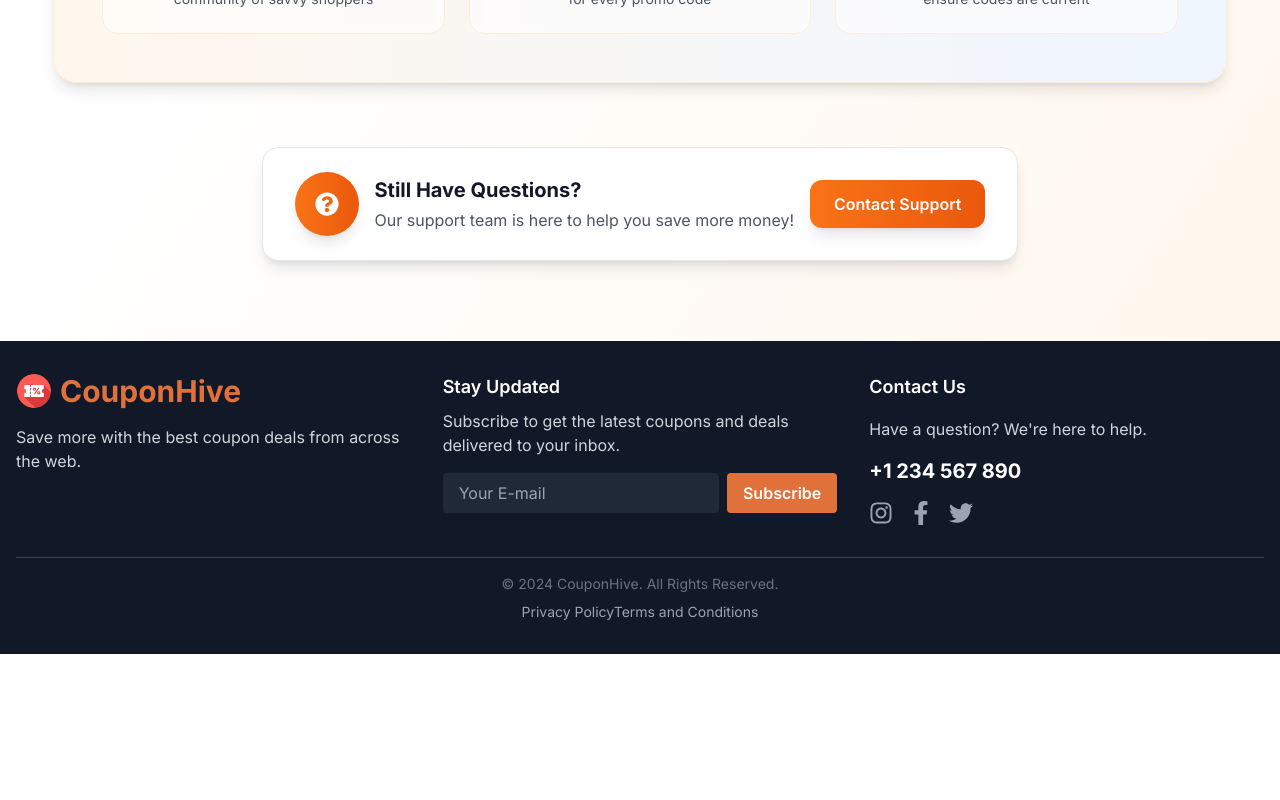
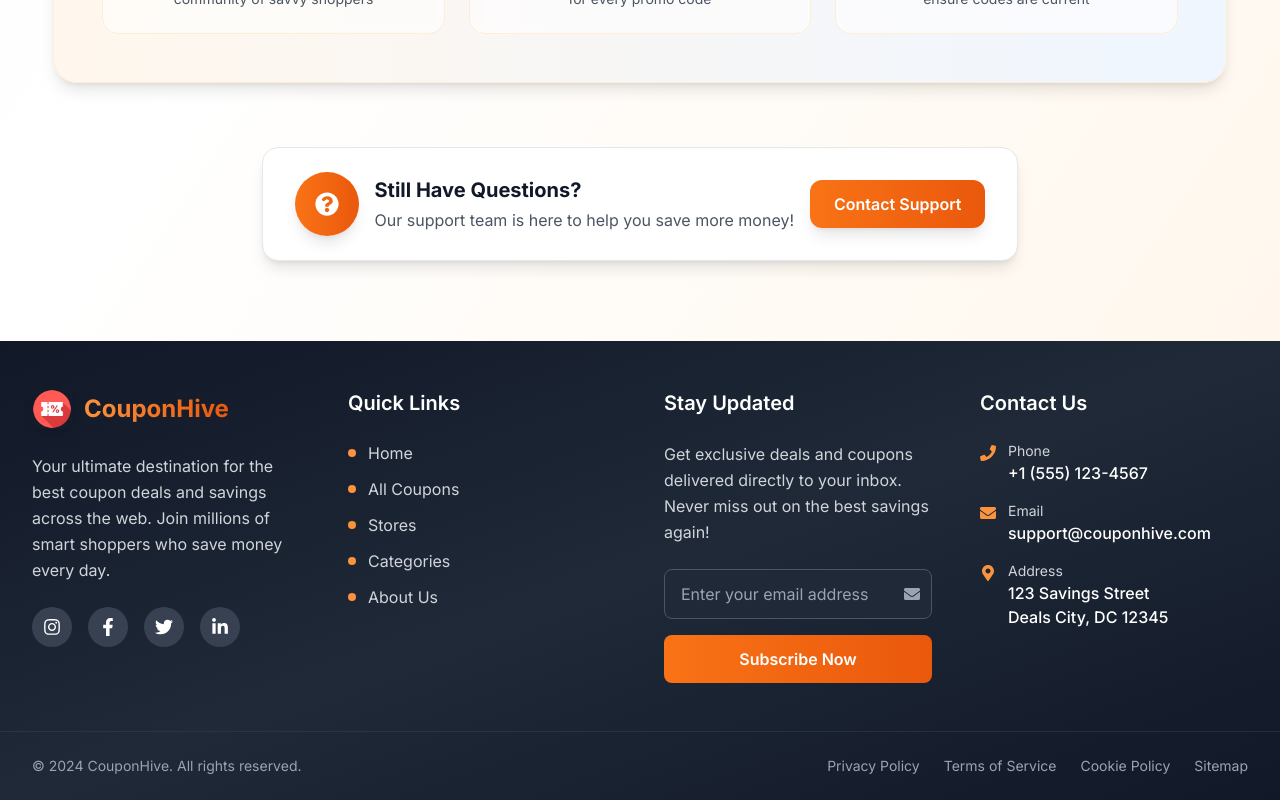
Before and after one commit to IftekarRahmanRuhit/CouponHive, a React (Vite) app: page / in a window 1280 px wide. Shown: the part 6759-7559 px from the top of the page. Before the commit the page ends 7413 px from the top, so only its background shows below. Built offline with nearby package versions, Linux system fonts and the light colour scheme; no server answers.

Commit message:
updated footer

```diff
--- a/src/Components/Footer.jsx
+++ b/src/Components/Footer.jsx
@@ -1,91 +1,240 @@
-import { FaInstagram, FaFacebookF, FaTwitter } from "react-icons/fa";
-import React from "react";
+import { FaInstagram, FaFacebookF, FaTwitter, FaLinkedinIn, FaYoutube, FaEnvelope, FaPhone, FaMapMarkerAlt } from "react-icons/fa";
+import React, { useState } from "react";
+
 const logo = "/logo.png";
 
 const Footer = () => {
+  const [email, setEmail] = useState("");
+  const [isSubscribed, setIsSubscribed] = useState(false);
+  const [isLoading, setIsLoading] = useState(false);
+
+  const handleSubscribe = async (e) => {
+    e.preventDefault();
+    if (!email) return;
+
+    setIsLoading(true);
+    // Simulate API call
+    setTimeout(() => {
+      setIsSubscribed(true);
+      setIsLoading(false);
+      setEmail("");
+    }, 1000);
+  };
+
+  const currentYear = new Date().getFullYear();
+
   return (
-    <div className="max-w-screen-2xl mx-auto">
-      <footer className="bg-gray-900 text-white py-8 px-4">
-        <div className="max-w-7xl mx-auto grid grid-cols-1 md:grid-cols-3 gap-8">
-          <div>
-            <div className="flex space-x-2">
-              <img className="w-9 h-w-9 rounded-full" src={logo} alt="" />
-              <h2 className="text-3xl font-bold text-[#E1713B]">CouponHive</h2>
+    <footer className="bg-gradient-to-br from-gray-900 via-gray-800 to-gray-900 text-white">
+      {/* Main Footer Content */}
+      <div className="max-w-7xl mx-auto px-4 sm:px-6 lg:px-8 py-12">
+        <div className="grid grid-cols-1 md:grid-cols-2 lg:grid-cols-4 gap-8 lg:gap-12">
+
+          {/* Company Info */}
+          <div className="lg:col-span-1">
+            <div className="flex items-center space-x-3 mb-6">
+              <img
+                className="w-10 h-10 rounded-lg shadow-lg"
+                src={logo}
+                alt="CouponHive Logo"
+              />
+              <h2 className="text-2xl font-bold bg-gradient-to-r from-orange-400 to-orange-600 bg-clip-text text-transparent">
+                CouponHive
+              </h2>
             </div>
 
-            <p className="mt-4 text-gray-300">
-              Save more with the best coupon deals from across the web.
+            <p className="text-gray-300 leading-relaxed mb-6">
+              Your ultimate destination for the best coupon deals and savings across the web.
+              Join millions of smart shoppers who save money every day.
             </p>
-          </div>
-
-          <div>
-            <h3 className="text-lg font-semibold">Stay Updated</h3>
-            <p className="mt-2 text-gray-300">
-              Subscribe to get the latest coupons and deals delivered to your
-              inbox.
-            </p>
-            <form className="mt-4 flex items-center space-x-2">
-              <input
-                type="email"
-                placeholder="Your E-mail"
-                className="w-full px-4 py-2 rounded bg-gray-800 text-gray-300 focus:outline-none focus:ring-2 focus:ring-[#E1713B]"
-              />
-              <button
-                type="submit"
-                className="bg-[#E1713B] hover:bg-orange-500 text-white font-semibold py-2 px-4 rounded"
-              >
-                Subscribe
-              </button>
-            </form>
-          </div>
-
-          <div className="space-y-4">
-            <h3 className="text-lg font-semibold">Contact Us</h3>
-            <p className="text-gray-300">
-              Have a question? We're here to help.
-            </p>
-            <p className="text-xl font-bold">+1 234 567 890</p>
 
             <div className="flex space-x-4">
               <a
-                href="http://www.instagram.com/"
-                className="text-gray-400 hover:text-pink-500"
+                href="https://www.instagram.com/"
+                className="w-10 h-10 bg-gray-700 hover:bg-gradient-to-r hover:from-pink-500 hover:to-purple-600 rounded-full flex items-center justify-center transition-all duration-300 transform hover:scale-110"
                 aria-label="Follow us on Instagram"
               >
-                <FaInstagram className="text-2xl" />
+                <FaInstagram className="text-lg" />
               </a>
               <a
                 href="https://www.facebook.com/"
-                className="text-gray-400 hover:text-blue-600"
+                className="w-10 h-10 bg-gray-700 hover:bg-blue-600 rounded-full flex items-center justify-center transition-all duration-300 transform hover:scale-110"
                 aria-label="Follow us on Facebook"
               >
-                <FaFacebookF className="text-2xl" />
+                <FaFacebookF className="text-lg" />
               </a>
               <a
                 href="https://www.x.com/"
-                className="text-gray-400 hover:text-blue-600"
+                className="w-10 h-10 bg-gray-700 hover:bg-blue-400 rounded-full flex items-center justify-center transition-all duration-300 transform hover:scale-110"
                 aria-label="Follow us on Twitter"
               >
-                <FaTwitter className="text-2xl" />
+                <FaTwitter className="text-lg" />
+              </a>
+              <a
+                href="https://www.linkedin.com/"
+                className="w-10 h-10 bg-gray-700 hover:bg-blue-700 rounded-full flex items-center justify-center transition-all duration-300 transform hover:scale-110"
+                aria-label="Follow us on LinkedIn"
+              >
+                <FaLinkedinIn className="text-lg" />
+              </a>
+            </div>
+          </div>
+
+          {/* Quick Links */}
+          <div className="lg:col-span-1">
+            <h3 className="text-xl font-semibold mb-6 text-white">Quick Links</h3>
+            <ul className="space-y-3">
+              <li>
+                <a href="/" className="text-gray-300 hover:text-orange-400 transition-colors duration-200 flex items-center">
+                  <span className="w-2 h-2 bg-orange-400 rounded-full mr-3"></span>
+                  Home
+                </a>
+              </li>
+              <li>
+                <a href="/coupons" className="text-gray-300 hover:text-orange-400 transition-colors duration-200 flex items-center">
+                  <span className="w-2 h-2 bg-orange-400 rounded-full mr-3"></span>
+                  All Coupons
+                </a>
+              </li>
+              <li>
+                <a href="/stores" className="text-gray-300 hover:text-orange-400 transition-colors duration-200 flex items-center">
+                  <span className="w-2 h-2 bg-orange-400 rounded-full mr-3"></span>
+                  Stores
+                </a>
+              </li>
+              <li>
+                <a href="/categories" className="text-gray-300 hover:text-orange-400 transition-colors duration-200 flex items-center">
+                  <span className="w-2 h-2 bg-orange-400 rounded-full mr-3"></span>
+                  Categories
+                </a>
+              </li>
+              <li>
+                <a href="/about" className="text-gray-300 hover:text-orange-400 transition-colors duration-200 flex items-center">
+                  <span className="w-2 h-2 bg-orange-400 rounded-full mr-3"></span>
+                  About Us
+                </a>
+              </li>
+            </ul>
+          </div>
+
+          {/* Newsletter Subscription */}
+          <div className="lg:col-span-1">
+            <h3 className="text-xl font-semibold mb-6 text-white">Stay Updated</h3>
+            <p className="text-gray-300 mb-6 leading-relaxed">
+              Get exclusive deals and coupons delivered directly to your inbox.
+              Never miss out on the best savings again!
+            </p>
+
+            {!isSubscribed ? (
+              <form onSubmit={handleSubscribe} className="space-y-4">
+                <div className="relative">
+                  <input
+                    type="email"
+                    value={email}
+                    onChange={(e) => setEmail(e.target.value)}
+                    placeholder="Enter your email address"
+                    className="w-full px-4 py-3 rounded-lg bg-gray-800 border border-gray-600 text-white placeholder-gray-400 focus:outline-none focus:ring-2 focus:ring-orange-500 focus:border-transparent transition-all duration-200"
+                    required
+                  />
+                  <FaEnvelope className="absolute right-3 top-1/2 transform -translate-y-1/2 text-gray-400" />
+                </div>
+                <button
+                  type="submit"
+                  disabled={isLoading}
+                  className="w-full bg-gradient-to-r from-orange-500 to-orange-600 hover:from-orange-600 hover:to-orange-700 text-white font-semibold py-3 px-6 rounded-lg transition-all duration-300 transform hover:scale-105 disabled:opacity-50 disabled:cursor-not-allowed disabled:transform-none"
+                >
+                  {isLoading ? (
+                    <span className="flex items-center justify-center">
+                      <svg className="animate-spin -ml-1 mr-3 h-5 w-5 text-white" xmlns="http://www.w3.org/2000/svg" fill="none" viewBox="0 0 24 24">
+                        <circle className="opacity-25" cx="12" cy="12" r="10" stroke="currentColor" strokeWidth="4"></circle>
+                        <path className="opacity-75" fill="currentColor" d="M4 12a8 8 0 018-8V0C5.373 0 0 5.373 0 12h4zm2 5.291A7.962 7.962 0 014 12H0c0 3.042 1.135 5.824 3 7.938l3-2.647z"></path>
+                      </svg>
+                      Subscribing...
+                    </span>
+                  ) : (
+                    "Subscribe Now"
+                  )}
+                </button>
+              </form>
+            ) : (
+              <div className="bg-green-600/20 border border-green-500/30 rounded-lg p-4 text-center">
+                <p className="text-green-400 font-medium">🎉 Successfully subscribed!</p>
+                <p className="text-green-300 text-sm mt-1">Check your email for confirmation.</p>
+              </div>
+            )}
+          </div>
+
+          {/* Contact Information */}
+          <div className="lg:col-span-1">
+            <h3 className="text-xl font-semibold mb-6 text-white">Contact Us</h3>
+            <div className="space-y-4">
+              <div className="flex items-start space-x-3">
+                <FaPhone className="text-orange-400 mt-1 flex-shrink-0" />
+                <div>
+                  <p className="text-gray-300 text-sm">Phone</p>
+                  <p className="text-white font-medium">+1 (555) 123-4567</p>
+                </div>
+              </div>
+
+              <div className="flex items-start space-x-3">
+                <FaEnvelope className="text-orange-400 mt-1 flex-shrink-0" />
+                <div>
+                  <p className="text-gray-300 text-sm">Email</p>
+                  <p className="text-white font-medium">support@couponhive.com</p>
+                </div>
+              </div>
+
+              <div className="flex items-start space-x-3">
+                <FaMapMarkerAlt className="text-orange-400 mt-1 flex-shrink-0" />
+                <div>
+                  <p className="text-gray-300 text-sm">Address</p>
+                  <p className="text-white font-medium">123 Savings Street<br />Deals City, DC 12345</p>
+                </div>
+              </div>
+            </div>
+          </div>
+        </div>
+      </div>
+
+      {/* Bottom Footer */}
+      <div className="border-t border-gray-700/50">
+        <div className="max-w-7xl mx-auto px-4 sm:px-6 lg:px-8 py-6">
+          <div className="flex flex-col md:flex-row justify-between items-center space-y-4 md:space-y-0">
+            <div className="text-center md:text-left">
+              <p className="text-gray-400 text-sm">
+                © {currentYear} CouponHive. All rights reserved.
+              </p>
+            </div>
+
+            <div className="flex flex-wrap justify-center md:justify-end space-x-6 text-sm">
+              <a
+                href="/privacy"
+                className="text-gray-400 hover:text-orange-400 transition-colors duration-200"
+              >
+                Privacy Policy
+              </a>
+              <a
+                href="/terms"
+                className="text-gray-400 hover:text-orange-400 transition-colors duration-200"
+              >
+                Terms of Service
+              </a>
+              <a
+                href="/cookies"
+                className="text-gray-400 hover:text-orange-400 transition-colors duration-200"
+              >
+                Cookie Policy
+              </a>
+              <a
+                href="/sitemap"
+                className="text-gray-400 hover:text-orange-400 transition-colors duration-200"
+              >
+                Sitemap
               </a>
             </div>
           </div>
         </div>
-
-        <div className="border-t border-gray-700 mt-8 pt-4 text-center text-sm text-gray-500">
-          <p>© {new Date().getFullYear()} CouponHive. All Rights Reserved.</p>
-          <p className="mt-2">
-            <a href="" className="hover:underline text-gray-400">
-              Privacy Policy
-            </a>
-
-            <a href="" className="hover:underline text-gray-400">
-              Terms and Conditions
-            </a>
-          </p>
-        </div>
-      </footer>
-    </div>
+      </div>
+    </footer>
   );
 };
 
```
